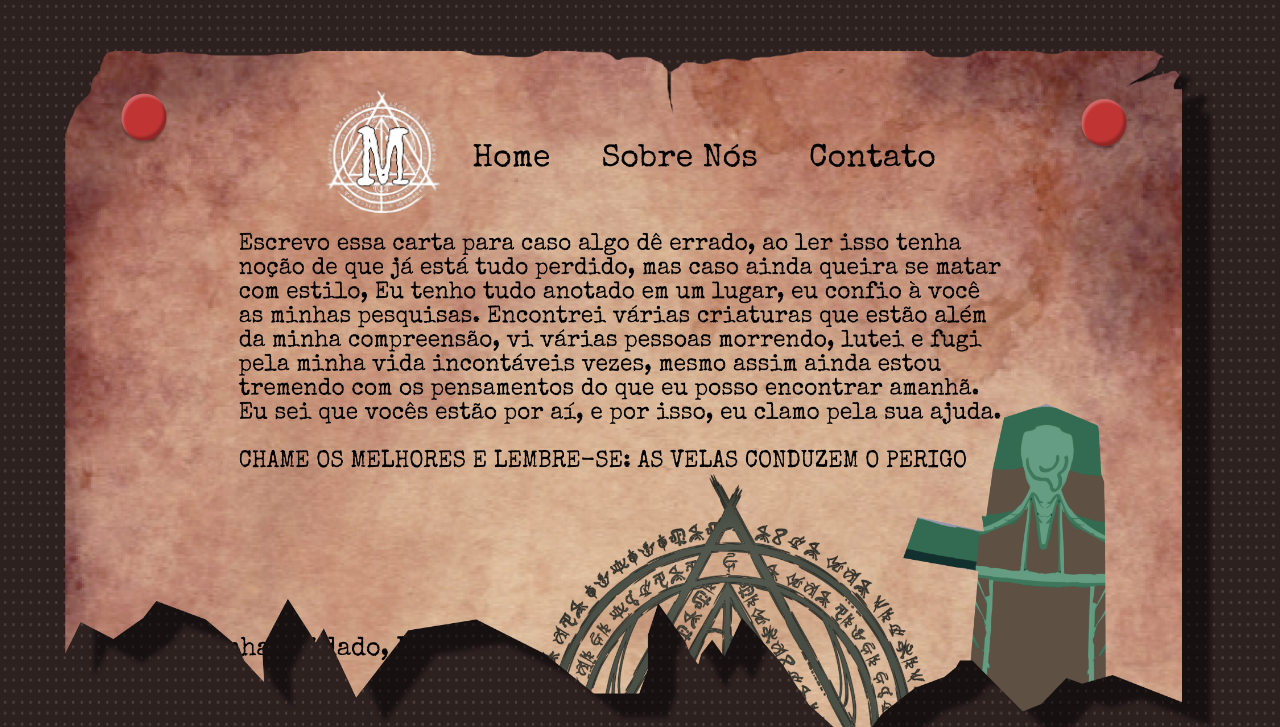
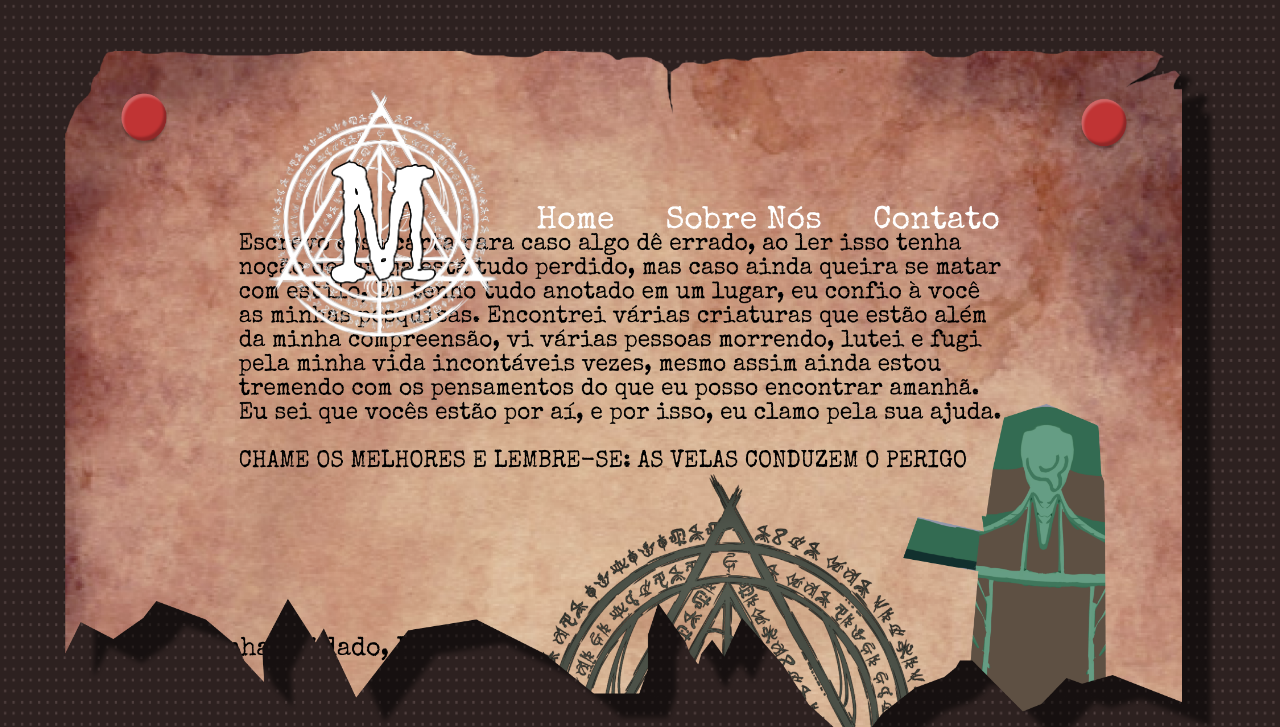
Before and after one commit to Georgejcs/BigCrunch, a plain HTML site: page index.html in a window 1280 px wide. Shown: the top 727 px of the page. Drawn offline with nearby package versions, Linux system fonts and the light colour scheme.

Commit message:
refact: color

```diff
--- a/Css/Home_style.css
+++ b/Css/Home_style.css
@@ -47,7 +47,7 @@ body {
 
 .list_header a {
     text-decoration: none;
-    color: #000000;
+    color: #ffffff;
 }
 
 .list_header li {
@@ -58,12 +58,12 @@ body {
 }
 
 .list_header li:hover {
-    border-bottom: 0.2vw solid #000000;
+    border-bottom: 0.2vw solid #d60000;
 
 }
 
 .logo {
-    width: 10vw;
+    width: 20vw;
 }
 
 .paper_1 {
```
